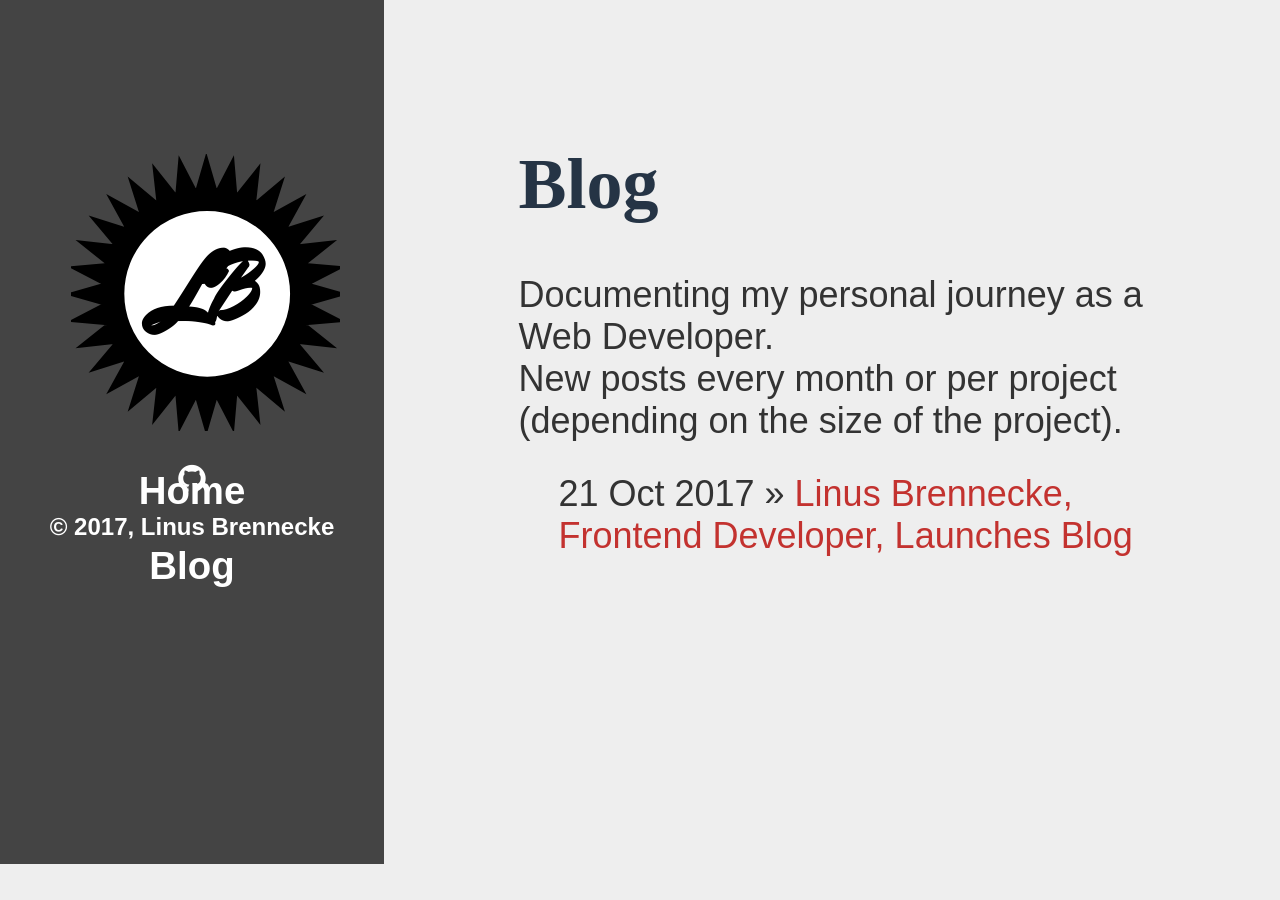
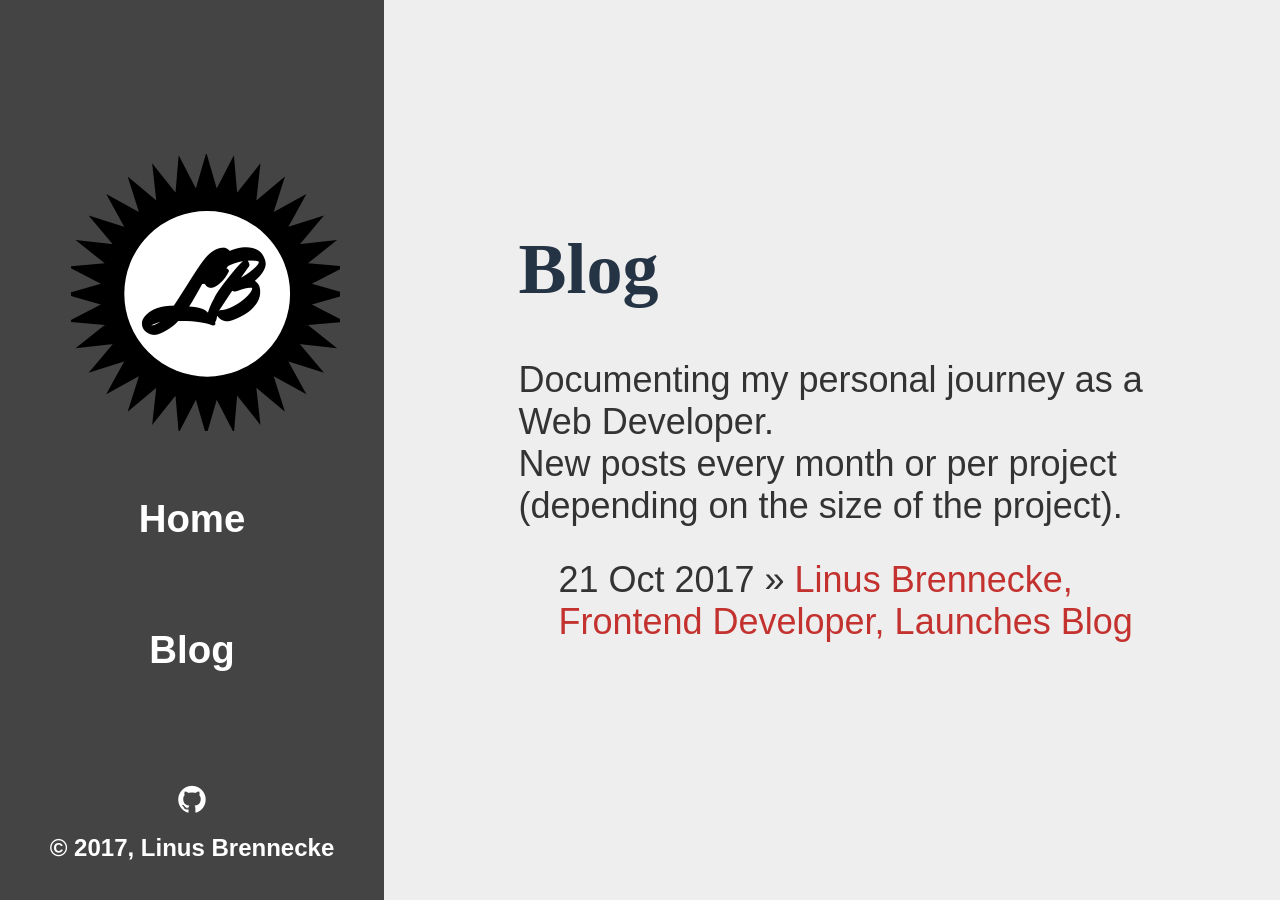
Before and after one commit to nusli/blog, a Jekyll site: the page built from index.html, in a window 1280 px wide. Built offline with Jekyll 4.4.1, drawn with Linux system fonts in a browser that asks for light colours; nearby versions of some CDN libraries.

Commit message:
Improved header and footer

```diff
--- a/css/big-screen.css
+++ b/css/big-screen.css
@@ -4,11 +4,9 @@
             "nav content"
             "nav content"
             "footer content";
-        grid-template-rows: 23% 23% 50%;
     }
     nav {
         padding: 0;
-        align-content: center;
     }
     nav, footer {
         max-height: none;
@@ -35,4 +33,7 @@
         float: none;
         margin-bottom: 5%;
     }
+    footer p {
+        line-height: normal;
+    }
 }
--- a/css/default.css
+++ b/css/default.css
@@ -14,7 +14,7 @@ body {
 }
 .container {
     width: 70%;
-    min-height: 75vh;
+    min-height: 60vh;
     margin: auto;
     font-size: 1.5em;
     padding: 5px;
@@ -45,7 +45,7 @@ nav {
 }
 nav, footer {
     background-color: #444;
-    max-height: 100px;
+    max-height: 150px;
     font-weight: bold;
     color: white;
     font-family: 'Arial', 'Sans-Serif';
@@ -58,6 +58,8 @@ nav ul li {
     display: inline-block;
     font-size: 2.4em;
     padding: 20px 10px;
+    height: 100px;
+    line-height: 100px;
 }
 nav ul li:hover {
     background-color: #222;
@@ -70,9 +72,9 @@ nav .svg {
     position: absolute;
     right: 3%;
     font-family: "Mr Dafoe", cursive;
-    width: 80px;
-    max-height: 100px;
-    max-width: 100px;
+    width: 130px;
+    max-height: 150px;
+    max-width: 150px;
 }
 footer {
     padding: 20px 10px;
@@ -83,6 +85,7 @@ footer ul {
 }
 footer p {
     margin: 0;
+    line-height: 100px;
 }
 
 ul.posts {
```
